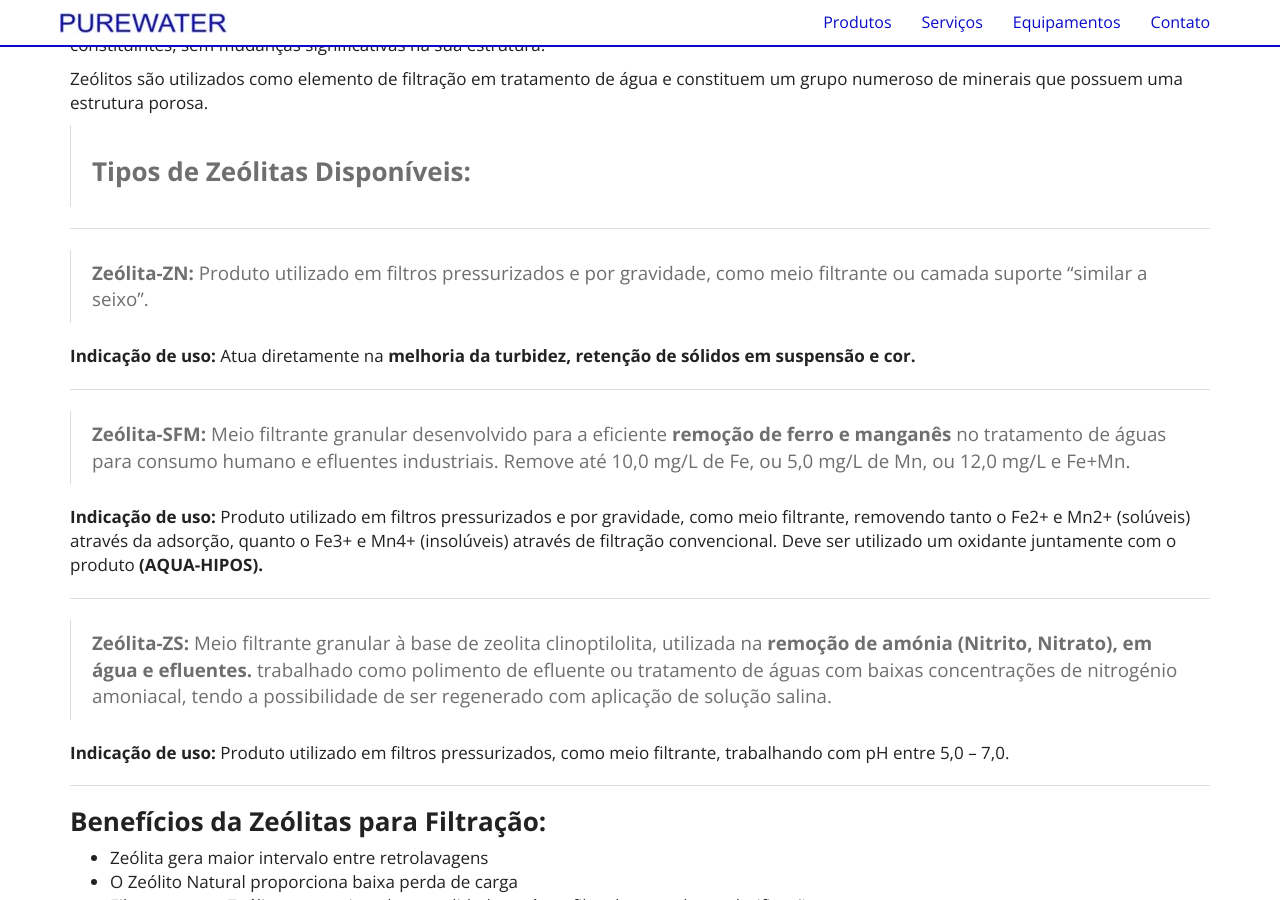
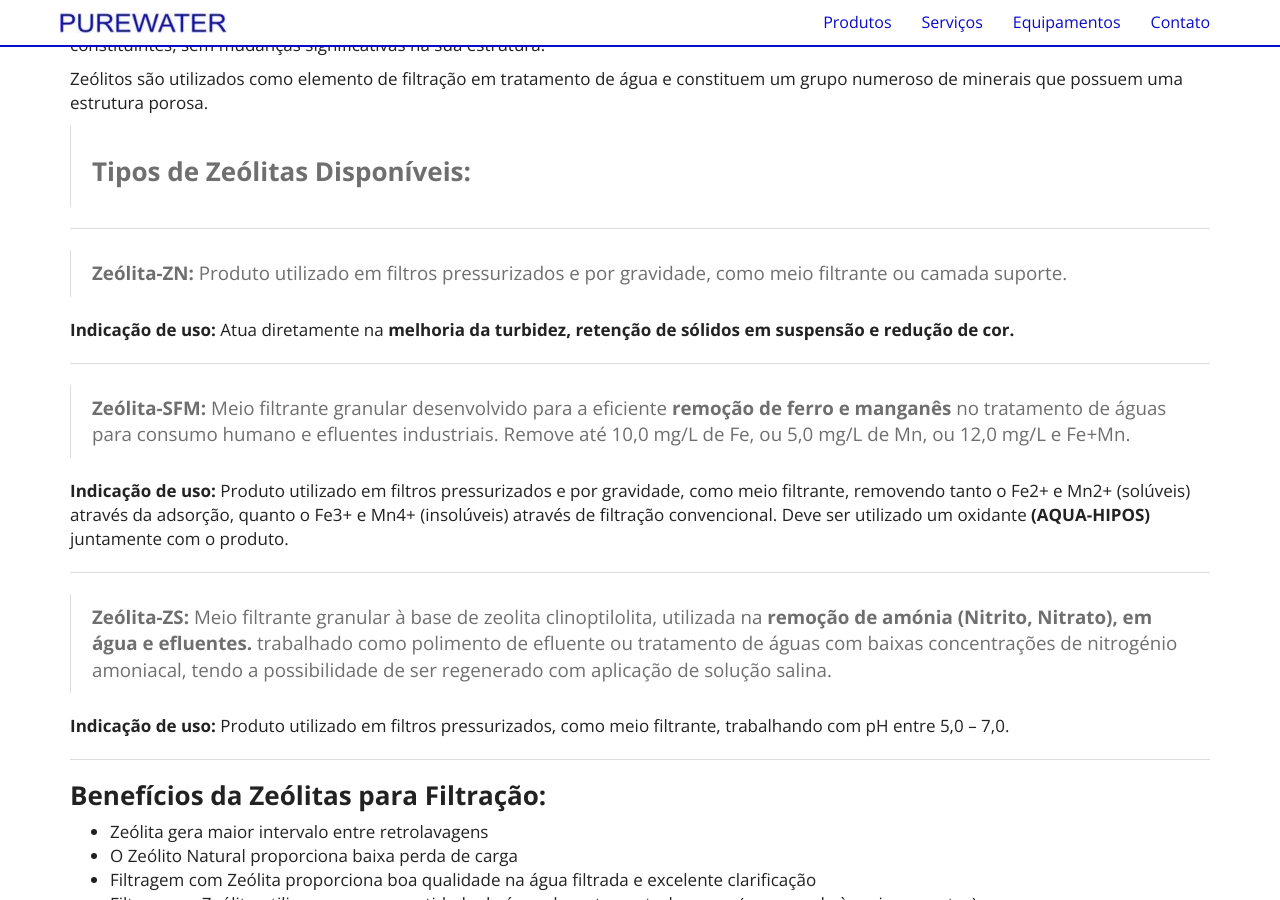
Before and after one commit to purewaterefluentes/purewaterefluentes.github.io, a Jekyll site: the page built from produtos/zeolita-para-filtro-de-agua.md, in a window 1280 px wide and 900 px high, scrolled down 419 px. Built offline with Jekyll 4.4.1, drawn with Linux system fonts in a browser that asks for light colours; nearby versions of some CDN libraries; library files that are not in the unit come from our copies.

Commit message:
Update zeolita-para-filtro-de-agua.md

```diff
--- a/produtos/zeolita-para-filtro-de-agua.md
+++ b/produtos/zeolita-para-filtro-de-agua.md
@@ -17,14 +17,14 @@
 
 <hr>
 
-> **Zeólita-ZN:** Produto utilizado em filtros pressurizados e por gravidade, como meio filtrante ou camada suporte "similar a seixo".
+> **Zeólita-ZN:** Produto utilizado em filtros pressurizados e por gravidade, como meio filtrante ou camada suporte.
 
-**Indicação de uso:** Atua diretamente na **melhoria da turbidez, retenção de sólidos em suspensão e cor.**
+**Indicação de uso:** Atua diretamente na **melhoria da turbidez, retenção de sólidos em suspensão e redução de cor.**
 <hr>
 
 > **Zeólita-SFM:** Meio filtrante granular desenvolvido para a eficiente **remoção de ferro e manganês** no tratamento de águas para consumo humano e efluentes industriais. Remove até 10,0 mg/L de Fe, ou 5,0 mg/L de Mn, ou 12,0 mg/L e Fe+Mn.
 
-**Indicação de uso:** Produto utilizado em filtros pressurizados e por gravidade, como meio filtrante, removendo tanto o Fe2+ e Mn2+ (solúveis) através da adsorção, quanto o Fe3+ e Mn4+ (insolúveis) através de filtração convencional. Deve ser utilizado um oxidante juntamente com o produto **(AQUA-HIPOS).**
+**Indicação de uso:** Produto utilizado em filtros pressurizados e por gravidade, como meio filtrante, removendo tanto o Fe2+ e Mn2+ (solúveis) através da adsorção, quanto o Fe3+ e Mn4+ (insolúveis) através de filtração convencional. Deve ser utilizado um oxidante **(AQUA-HIPOS)** juntamente com o produto.
 <hr>
 
 > **Zeólita-ZS:** Meio filtrante granular à base de zeolita clinoptilolita, utilizada na **remoção de amónia (Nitrito, Nitrato), em água e efluentes.** trabalhado como polimento de efluente ou tratamento de águas com baixas concentrações de nitrogénio amoniacal, tendo a possibilidade de ser regenerado com aplicação de solução salina.
```
